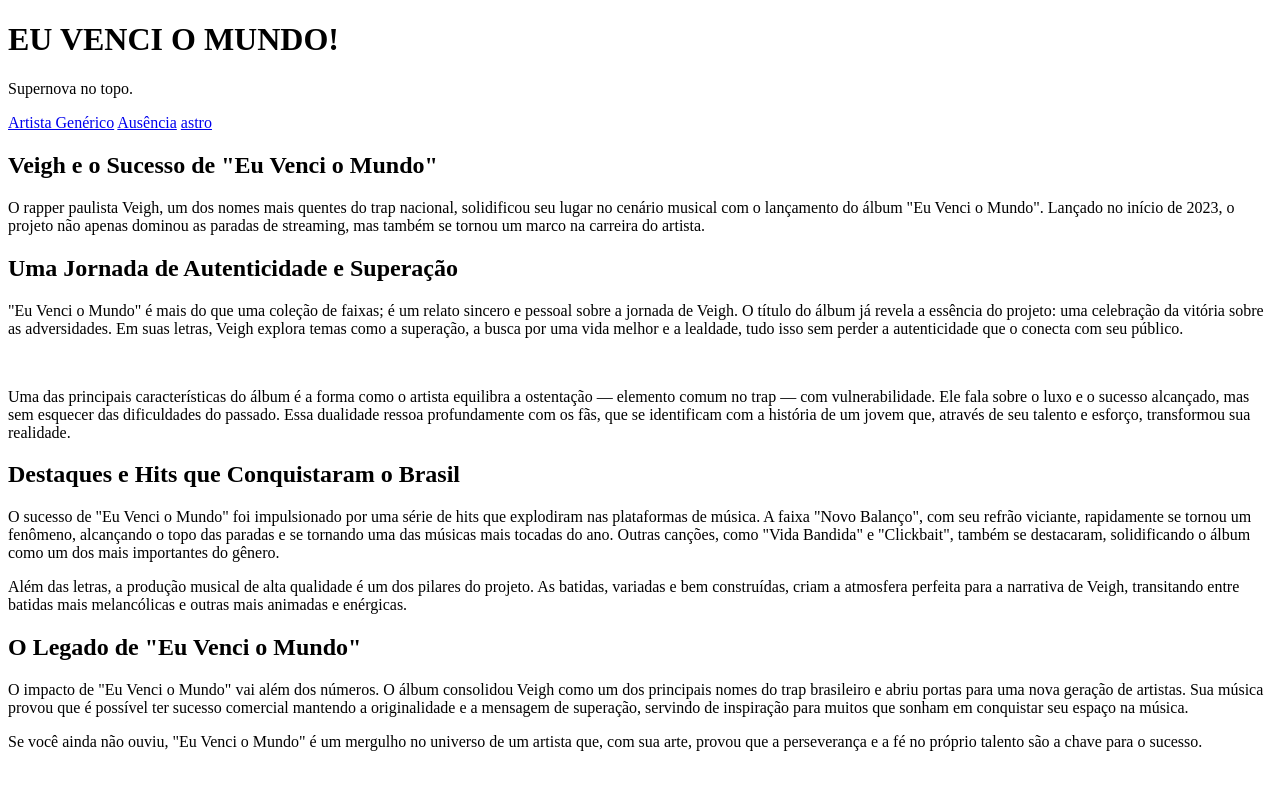
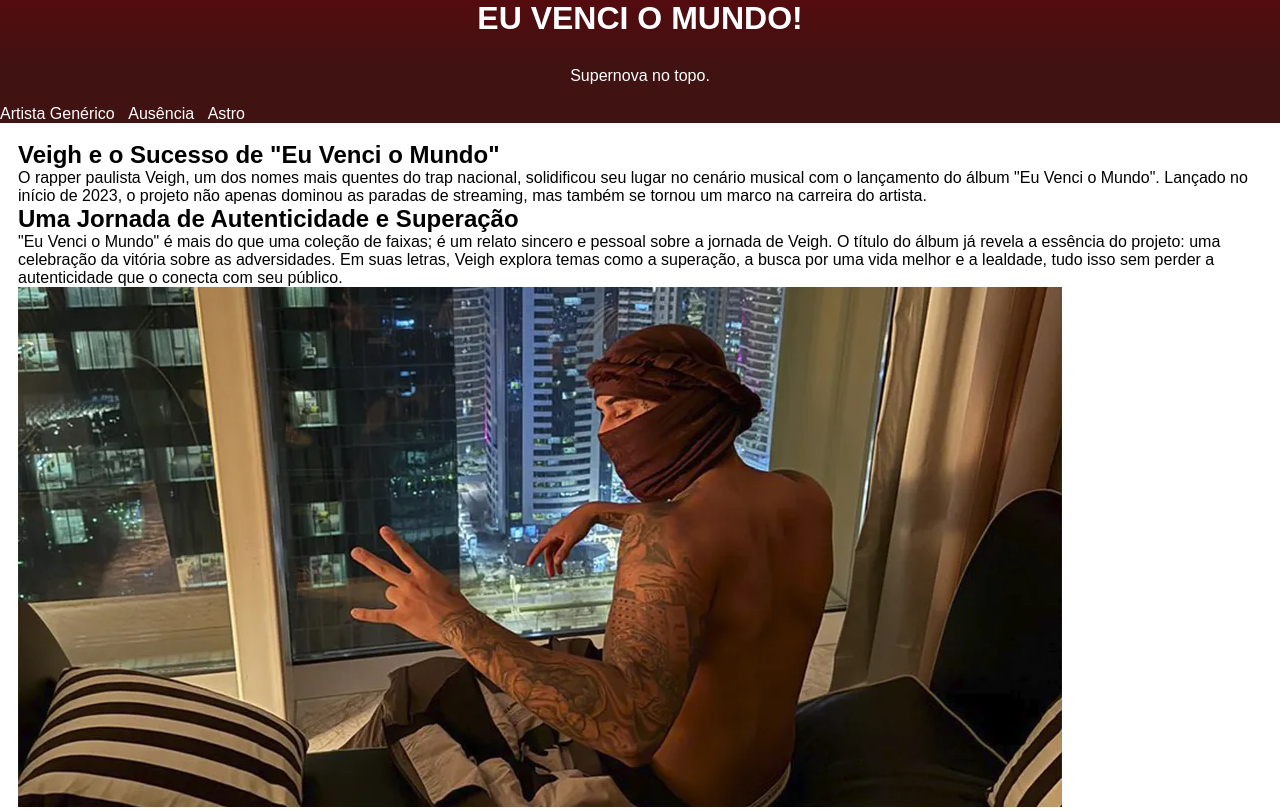
Before and after one commit to GabrielHenrique3493/projeto-2, a plain HTML site: page index.html in a window 1280 px wide. Shown: the top 811 px of the page. Drawn offline with Linux system fonts and the light colour scheme.

Commit message:
atualizaçao

```diff
--- a/index.html
+++ b/index.html
@@ -4,15 +4,16 @@
     <meta charset="UTF-8">
     <meta name="viewport" content="width=device-width, initial-scale=1.0">
     <title>projeto 2</title>
+    <link rel="stylesheet" href="style.css">
 </head>
 <body>
     <header>
         <h1>EU VENCI O MUNDO!</h1>
         <p>Supernova no topo.</p>
         <nav>
-            <a href="#">Artista Genérico</a>
-            <a href="#">Ausência</a>
-            <a href="#">astro</a>
+            <a href="https://www.youtube.com/watch?v=3JeHfhW9uWU&list=RD3JeHfhW9uWU&start_radio=1" target="_blank">Artista Genérico</a>
+            <a href="https://www.youtube.com/watch?v=qPYBEoSZftE&list=RDqPYBEoSZftE&start_radio=1" target="_blank">Ausência</a>
+            <a href="https://www.youtube.com/watch?v=DytrgZufrFA&list=RDDytrgZufrFA&start_radio=1" target="_blank">Astro</a>
         </nav>
     </header>
     <main>
@@ -31,9 +32,7 @@
     "Eu Venci o Mundo" é mais do que uma coleção de faixas; é um relato sincero e pessoal sobre a jornada de Veigh. O título do álbum já revela a essência do projeto: uma celebração da vitória sobre as adversidades. Em suas letras, Veigh explora temas como a superação, a busca por uma vida melhor e a lealdade, tudo isso sem perder a autenticidade que o conecta com seu público.
 </p>
 
-<picture>
-    <img src="" alt="">
-</picture>
+<img src="imagens/veigh-2.webp" alt="veigh">
 
 <p>Uma das principais características do álbum é a forma como o artista equilibra a ostentação — elemento comum no trap — com vulnerabilidade. Ele fala sobre o luxo e o sucesso alcançado, mas sem esquecer das dificuldades do passado. Essa dualidade ressoa profundamente com os fãs, que se identificam com a história de um jovem que, através de seu talento e esforço, transformou sua realidade.</p>
 
@@ -44,7 +43,10 @@
     O sucesso de "Eu Venci o Mundo" foi impulsionado por uma série de hits que explodiram nas plataformas de música. A faixa "Novo Balanço", com seu refrão viciante, rapidamente se tornou um fenômeno, alcançando o topo das paradas e se tornando uma das músicas mais tocadas do ano. Outras canções, como "Vida Bandida" e "Clickbait", também se destacaram, solidificando o álbum como um dos mais importantes do gênero.
 
 </p>
-
+<picture>
+    <source media="(max-width: 500px )" srcset="imagens/veigh-agua2.jpg" type="image/jpeg">
+    <img src="imagens/veigh-agua1.jpg" alt="agua">
+</picture>
 <p>
     Além das letras, a produção musical de alta qualidade é um dos pilares do projeto. As batidas, variadas e bem construídas, criam a atmosfera perfeita para a narrativa de Veigh, transitando entre batidas mais melancólicas e outras mais animadas e enérgicas.
 
--- /dev/null
+++ b/style.css
@@ -0,0 +1,47 @@
+@charset "UTF-8";
+
+
+*{
+    margin: 0%;
+    padding: 0%;
+}
+
+
+body{
+    background-color: #411212;
+    font-family: Arial, Helvetica, sans-serif;
+}
+header h1{
+    text-align: center;
+    background-image: linear-gradient(to bottom, #540b0e, transparent);
+    color: white;
+    padding-bottom: 30px;
+
+}
+header p{
+    color: white;
+    text-align: center;
+    padding-bottom: 20px;
+}
+nav{
+    background-color: #411212;
+}
+nav a{
+    color: white;
+    text-decoration: none;
+    padding-right: 10px;
+    font-family:
+}
+nav a:hover{
+    background-color: #ce6161;
+    text-decoration: underline;
+    transition: 0.5s;
+    border-radius: 5px;
+}
+main{
+    background-color: white;
+    min-width: 400px;
+    min-height: 800px;
+    margin: auto;
+    padding: 18px;
+}
```
Also changed, not shown: fonte/Raslani Hip Hop.ttf (added), fonte/read me.txt (added).
